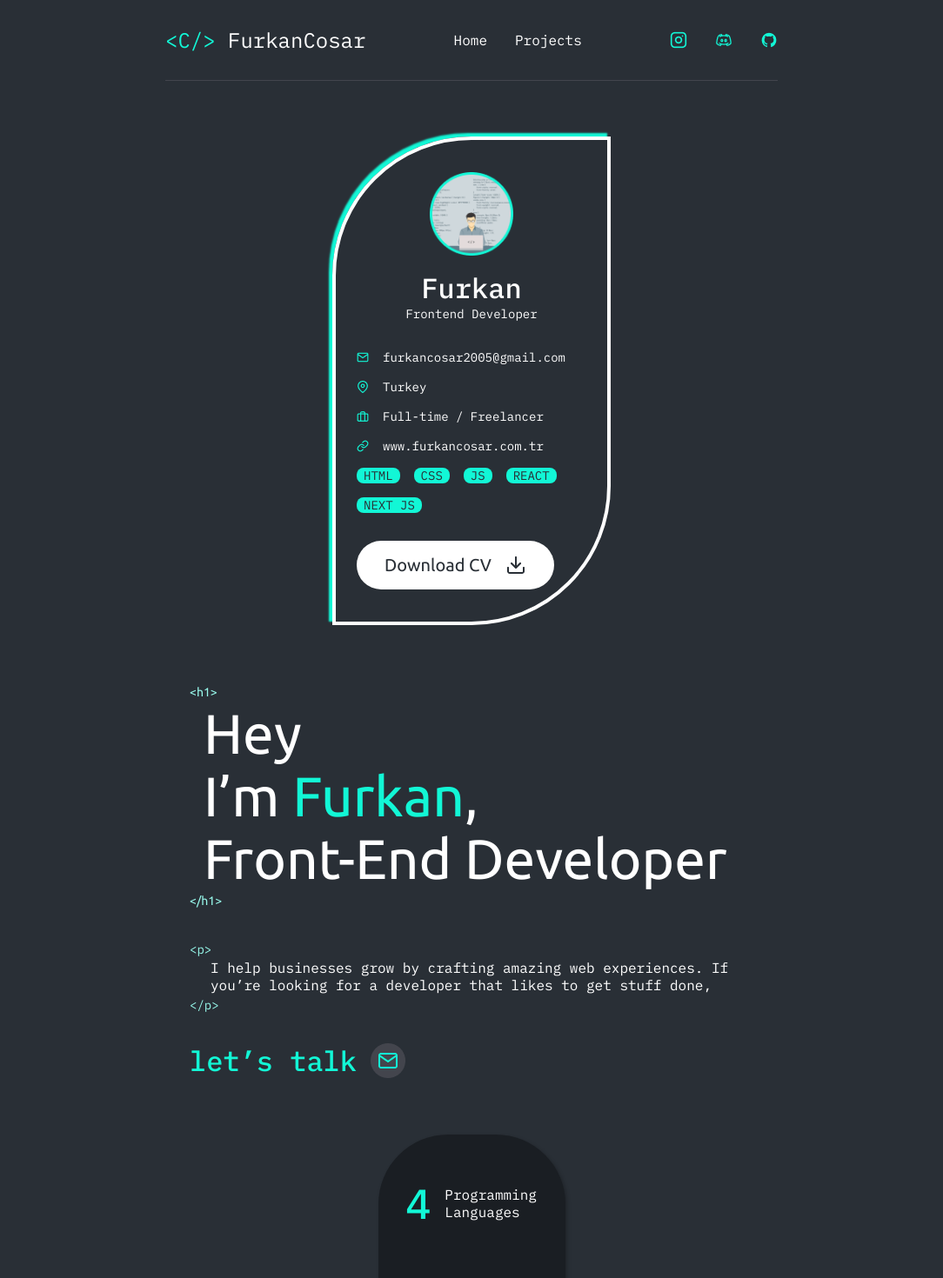
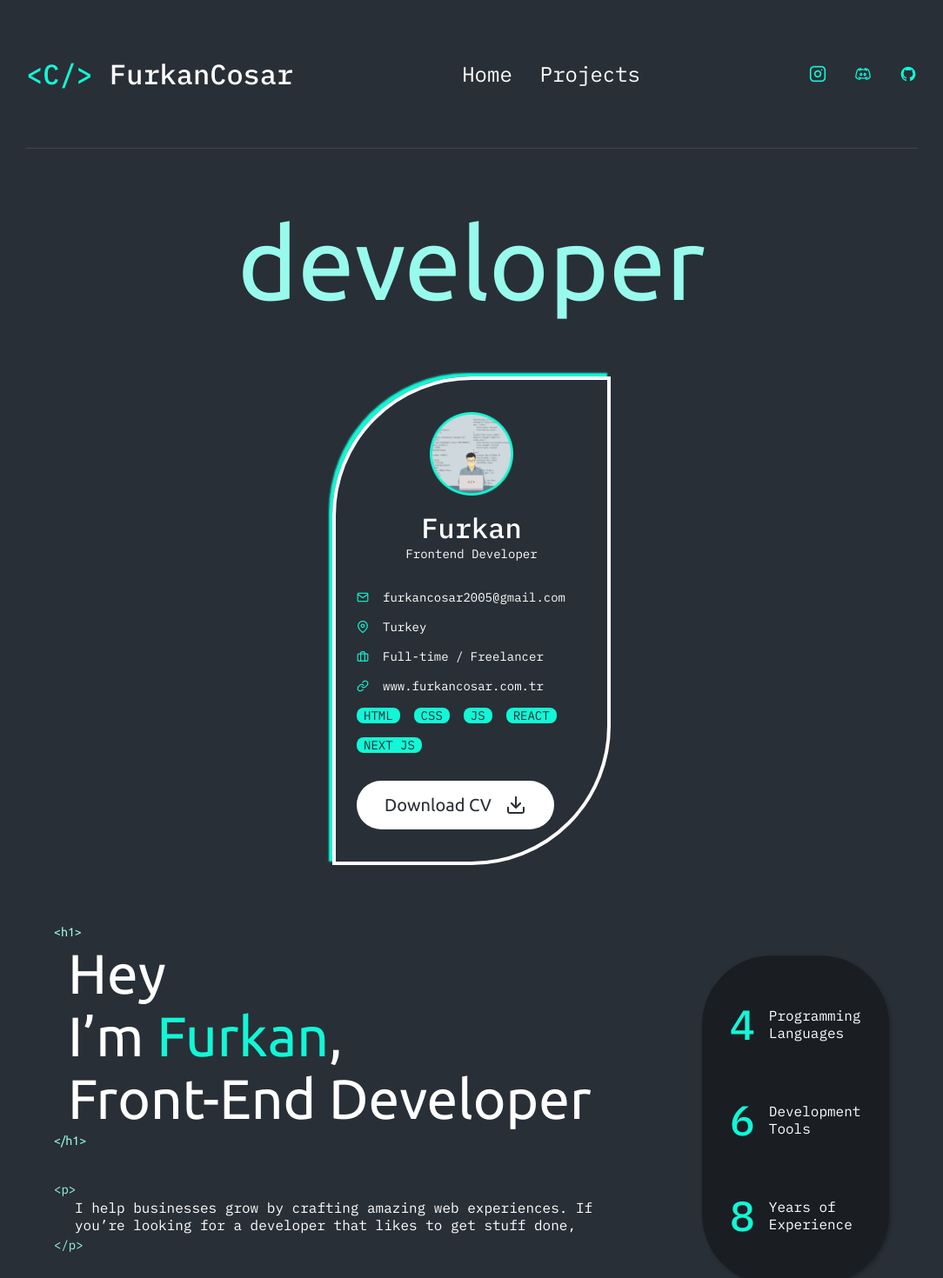
Before and after one commit to FurkanCosar00/my-portfolio-next, a Next.js app: page / in a window 1280 px wide. Shown: the top 1470 px of the page at 87% size, without its empty margins (98-1182 px from the left). Built offline with nearby package versions, Linux system fonts and the light colour scheme.

Commit message:
desktop version done

```diff
--- a/app/components/aboutme/aboutme.css
+++ b/app/components/aboutme/aboutme.css
@@ -73,3 +73,13 @@
         }
     }
 }
+
+@media( width >= 1280px) {
+    .about-me {
+        padding: 128px 0px;
+
+        .about-me-paragraph {
+            width: 880px;
+        }
+    }
+}
--- a/app/components/banner/banner.css
+++ b/app/components/banner/banner.css
@@ -232,5 +232,36 @@
             }
         }
     }
+}
+
+@media( width >= 1280px) {
+    .banner {
+        width: 1024px;
+        padding: 64px 32px;
+        display: flex;
+        flex-direction: row;
+        flex-wrap: wrap;
+        gap: 64px 0px;
+        align-items: center;
+        justify-content: space-between;
+
+        .banner-title {
+            color: #98FAEC;
+            display: block;
+            width: 1024px;
+            font-size: 117px;
+            font-weight: 400;
+            line-height: 134px;
+            text-align: center;
+        }
+
+        .banner-texts {
+            width: 680px;
+        }
+
+        .experiences {
+            margin: 0;
+        }
+    }
 
 }
--- a/app/components/contactus/contactus.css
+++ b/app/components/contactus/contactus.css
@@ -137,3 +137,9 @@
         }
     }
 }
+
+@media( width >= 768px) {
+    .contact-us {
+        padding: 128px 0px;
+     }
+ }
--- a/app/components/footer/footer.css
+++ b/app/components/footer/footer.css
@@ -54,4 +54,13 @@
             justify-content: space-between;
         }
     }
- }
+}
+
+@media( width >= 768px) {
+    .footer {
+        flex-direction: row;
+        margin: 0 auto;
+        justify-content: center;
+        gap: 48px;
+    }
+}
--- a/app/components/header/header.css
+++ b/app/components/header/header.css
@@ -61,3 +61,26 @@
         }
     }
 }
+
+@media( width >= 1280px ) {
+    .header {
+        width: 1024px;
+        padding: 64px 0px;
+
+        .header-logo {
+            font-size: 32px;
+            font-weight: 500;
+            line-height: 42px;
+        }
+
+        .navigation {
+            gap: 32px;
+
+            .nav-item a {
+                font-size: 24px;
+                font-weight: 400;
+                line-height: 32px;
+            }
+        }
+    }
+}
--- a/app/components/skills/skills.css
+++ b/app/components/skills/skills.css
@@ -143,3 +143,21 @@
         }
     }
 }
+
+@media( width >= 1280px) {
+    .skills {
+        padding: 128px 0px;
+
+        .development-cards {
+            width: 720px;
+            gap: 32px;
+            justify-content: space-between;
+        }
+
+        .programming-languages {
+            width: 960px;
+            gap: 0;
+            justify-content: space-between;
+        }
+    }
+}
--- a/app/components/works/works.css
+++ b/app/components/works/works.css
@@ -88,3 +88,23 @@
         }
     }
 }
+
+@media( width >= 768px) {
+    .works {
+        padding: 128px 0px;
+        .works-link {
+            width: 650px;
+            height: 432px;
+            padding: 45px;
+            gap: 12px;
+
+            img {
+                padding-top: 20px;
+            }
+
+            a {
+                font-size: 28px;
+            }
+        }
+    }
+}
```
